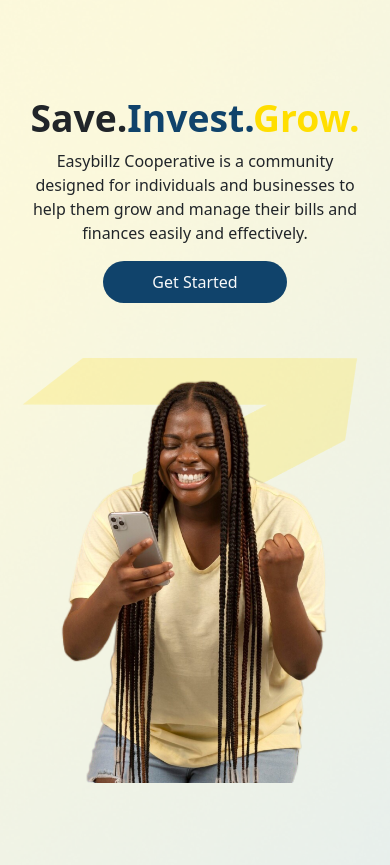
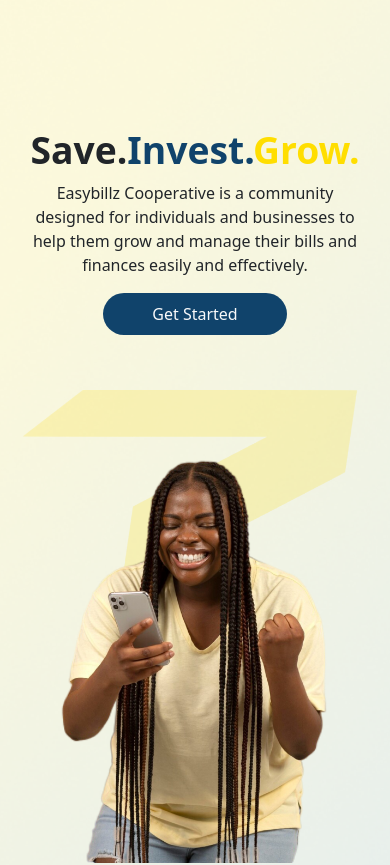
Before and after one commit to joshutik/Easybilz-main, a React (Vite) app: page /heropage in a window 390 px wide. Shown: the top 865 px of the page. Built offline with nearby package versions, Linux system fonts and the light colour scheme; no server answers.

Commit message:
made the page responsive

```diff
--- a/src/Components/FAQ/Faq.jsx
+++ b/src/Components/FAQ/Faq.jsx
@@ -22,7 +22,7 @@
           <BootstrapAccordion.Item eventKey="2">
             <BootstrapAccordion.Header>How can I join?</BootstrapAccordion.Header>
             <BootstrapAccordion.Body className='faq-bg text-light'>
-              You join by signing up the membership form and registering with a token (2k). Then, choose a saving plan you want to cultivate, invest plan, etc.
+              You join by signing up the membership form and registering with a token (₦2,000). Then, choose a saving plan you want to cultivate, invest plan, etc.
             </BootstrapAccordion.Body >
           </BootstrapAccordion.Item>
         </BootstrapAccordion>
--- a/src/Components/HeroSection/Heropage.css
+++ b/src/Components/HeroSection/Heropage.css
@@ -207,7 +207,7 @@
 @media screen and (max-width: 768px) {
 
   .hero-page{
-    min-height: 110vh !important;
+    min-height: 100vh !important;
     padding-bottom: 5rem;
   }
     .who-card {
@@ -215,6 +215,12 @@
       width: 100% !important;
       padding:1rem;
 
+    }
+
+    .hero-img-1 {
+      width: 30rem !important;
+      height: 30rem;
+      margin-top: 3rem;
     }
 
     /* .hero-img {
@@ -243,6 +249,16 @@
       /* padding-bottom: 5rem; */
     }
 
+    .hero-img-1 {
+      width: 30rem !important;
+      height: 30rem;
+      margin-top: 3rem;
+    }
+
+    .parent {
+      margin-top: 5rem !important;
+    }
+
     /* .hero-img > img {
       width: 60% !important;
       height: auto;
--- a/src/Components/HeroSection/Heropage.jsx
+++ b/src/Components/HeroSection/Heropage.jsx
@@ -86,7 +86,7 @@
     <div>
       <section className="container-fluid hero-page pb-1">
         <div className="container pt-5">
-          <div className="row align-items-center min-vh-100 justify-content-center mt-5 pb-5">
+          <div className="row align-items-center min-vh-100 justify-content-center mt-5 pb-5 parent">
             <div className="col-lg-6 col-md-6 col-sm-12 text-center text-md-start">
               <h1 className="display-3 fw-bold">
                 Save.<span className="invest-1">Invest.</span>
```
